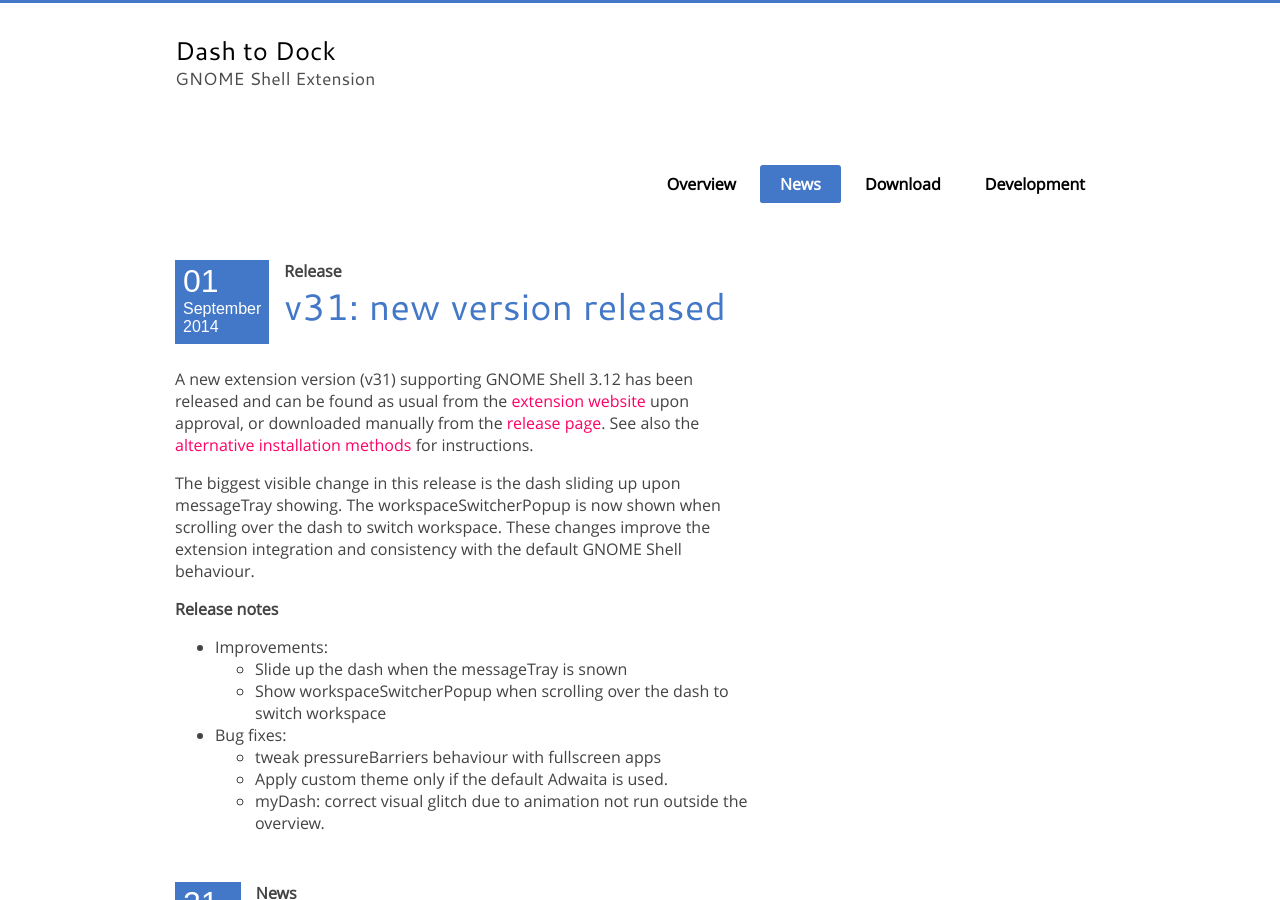
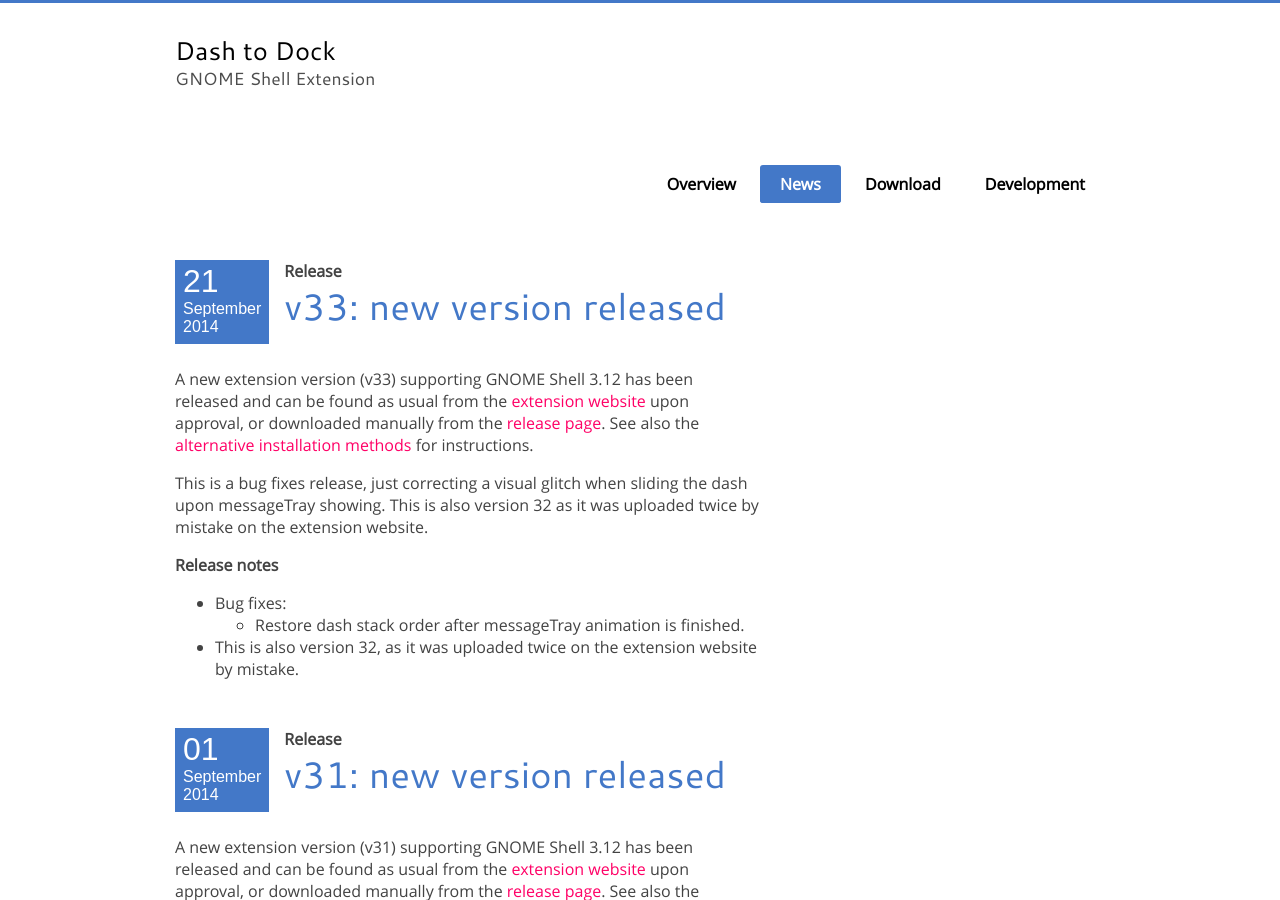
Before and after one commit to micheleg/dash-to-dock, a Jekyll site: the page built from news/index.html, in a window 1280 px wide and 900 px high. Built offline with Jekyll 4.4.1, drawn with Linux system fonts in a browser that asks for light colours; Markdown is read by kramdown in place of the engine named in the settings; the list of posts is cut into pages by our own code; some of the changed text lies outside the part shown.

Commit message:
Add version 33: release post and changelog.

```diff
--- a/_data/releases.yml
+++ b/_data/releases.yml
@@ -1,3 +1,10 @@
+- version: 33
+  date: 21-09-2014
+  shell_version: ["3.12"]
+  notes:
+    - "Bug Fixes: Restore dash stack order after messageTray animation is finished."
+    - "This is also version 32, as it was uploaded twice on the extension website by mistake."
+  zip_url: https://extensions.gnome.org/review/download/4257.shell-extension.zip
 - version: 31
   date: 01-09-2014
   shell_version: ["3.12"]
--- /dev/null
+++ b/_posts/2014-09-21-new-release-v33.md
@@ -0,0 +1,19 @@
+---
+layout: post
+title: "v33: new version released"
+author: Michele
+date: Sun 21 Sep 15:30:13 BST 2014
+category: Release
+---
+
+A new extension version (v33) supporting GNOME Shell 3.12 has been released and can be found as usual from the [extension website](https://extensions.gnome.org/extension/307/dash-to-dock/) upon approval, or downloaded manually from the [release page]({{ site.release_page_url }}). See also the [alternative installation methods]({{ relative }}/download.html) for instructions.
+
+<!--more-->
+
+This is a bug fixes release, just correcting a visual glitch when sliding the dash upon messageTray showing. This is also version 32 as it was uploaded twice by mistake on the extension website.
+
+**Release notes**
+
+* Bug fixes:
+     - Restore dash stack order after messageTray animation is finished.
+* This is also version 32, as it was uploaded twice on the extension website by mistake.
```
